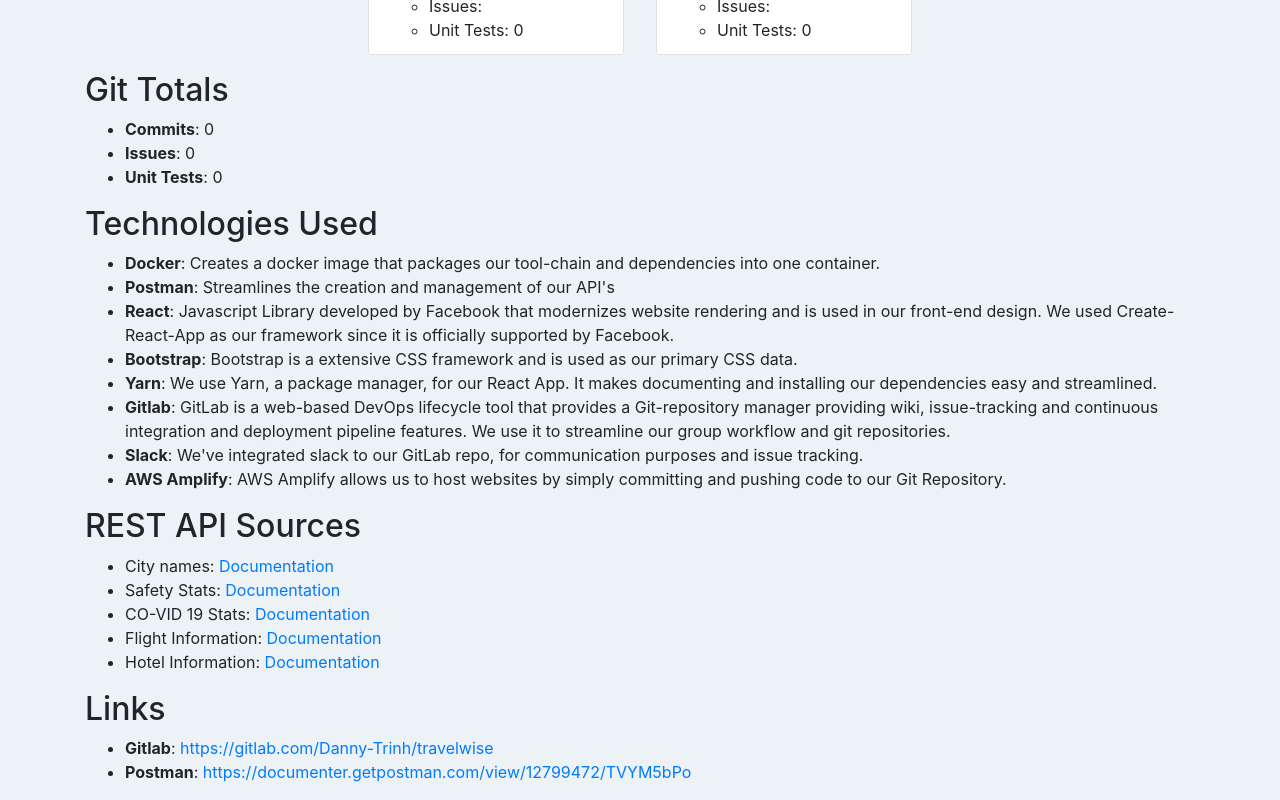
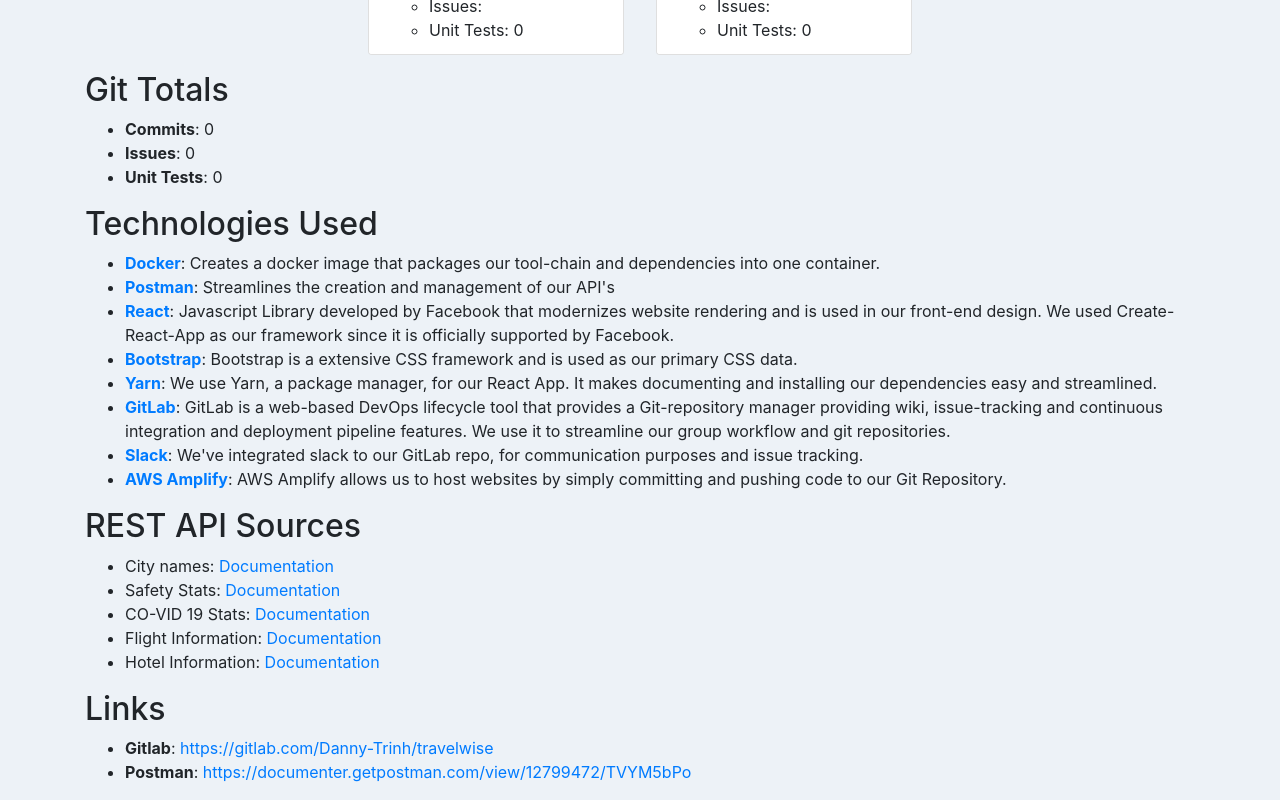
Before and after one commit to Danny-Trinh/travelwise, a React (Create React App) app: page /About in a window 1280 px wide. Shown: the part 1598-2398 px from the top of the page. Built offline with nearby package versions, Linux system fonts and the light colour scheme; no server answers.

Commit message:
added tech links, closes #70

```diff
--- a/src/pages/About.tsx
+++ b/src/pages/About.tsx
@@ -156,30 +156,36 @@
             <h2>Technologies Used</h2>
             <ul>
               <li>
-                <strong>Docker</strong>: Creates a docker image that packages
+              <a href="https://www.docker.com/">
+              <strong>Docker</strong></a>: Creates a docker image that packages
                 our tool-chain and dependencies into one container.
               </li>
               <li>
-                <strong>Postman</strong>: Streamlines the creation and
+              <a href="https://www.postman.com/">
+              <strong>Postman</strong></a>: Streamlines the creation and
                 management of our API's{" "}
               </li>
               <li>
-                <strong>React</strong>: Javascript Library developed by Facebook
+              <a href="https://reactjs.org/">
+              <strong>React</strong></a>: Javascript Library developed by Facebook
                 that modernizes website rendering and is used in our front-end
                 design. We used Create-React-App as our framework since it is
                 officially supported by Facebook.
               </li>
               <li>
-                <strong>Bootstrap</strong>: Bootstrap is a extensive CSS
+              <a href="https://getbootstrap.com/">
+              <strong>Bootstrap</strong></a>: Bootstrap is a extensive CSS
                 framework and is used as our primary CSS data.
               </li>
               <li>
-                <strong>Yarn</strong>: We use Yarn, a package manager, for our
+              <a href="https://classic.yarnpkg.com/en/">
+              <strong>Yarn</strong></a>: We use Yarn, a package manager, for our
                 React App. It makes documenting and installing our dependencies
                 easy and streamlined.
               </li>
               <li>
-                <strong>Gitlab</strong>: GitLab is a web-based DevOps lifecycle
+              <a href="https://gitlab.com/">
+              <strong>GitLab</strong></a>: GitLab is a web-based DevOps lifecycle
                 tool that provides a Git-repository manager providing wiki,
                 issue-tracking and continuous integration and deployment
                 pipeline features. We use it to streamline our group workflow
@@ -187,11 +193,13 @@
               </li>
 
               <li>
-                <strong>Slack</strong>: We've integrated slack to our GitLab
+              <a href="https://slack.com/">
+              <strong>Slack</strong></a>: We've integrated slack to our GitLab
                 repo, for communication purposes and issue tracking.
               </li>
               <li>
-                <strong>AWS Amplify</strong>: AWS Amplify allows us to host
+              <a href="https://aws.amazon.com/amplify/">
+              <strong>AWS Amplify</strong></a>: AWS Amplify allows us to host
                 websites by simply committing and pushing code to our Git
                 Repository.
               </li>
```
Also changed, not shown: 1 other file (tests, documents, lock files or other folders).
